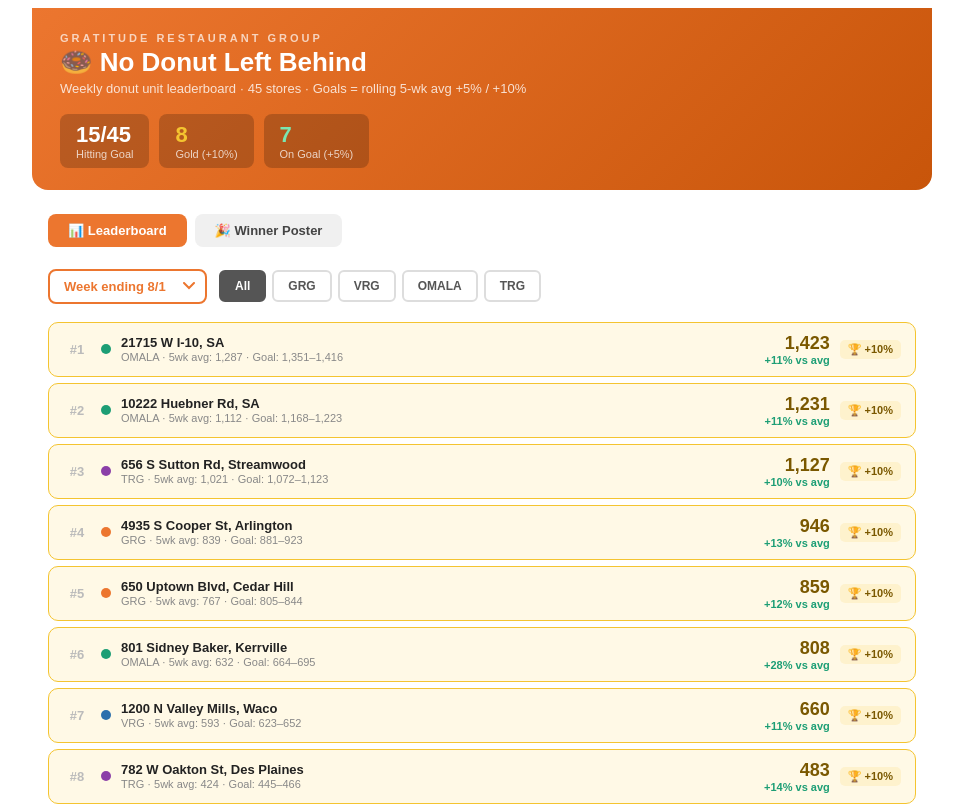
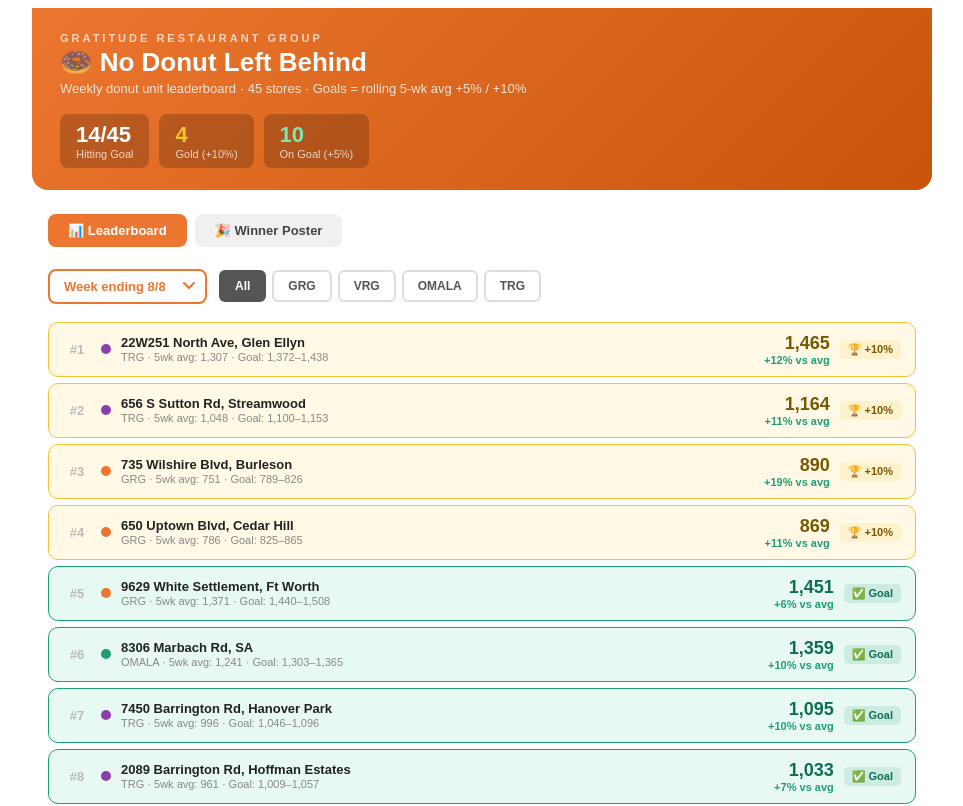
Before and after one commit to anthonyrodriguez-maker/no-donut-left-behind, a React (Create React App) app: page / in a window 1280 px wide. Shown: the top 806 px of the page, without its empty margins (158-1121 px from the left). Built offline with nearby package versions, Linux system fonts and the light colour scheme.

Commit message:
Add week ending 8/8 donut units

```diff
--- a/src/App.js
+++ b/src/App.js
@@ -14,6 +14,7 @@ const WEEKLY_RESULTS = [
   { label:"Week ending 7/18", data:{"301255":1234,"346510":1458,"350093":854,"350918":1063,"350940":935,"351985":1124,"352495":783,"353103":1072,"353792":689,"355059":634,"355680":1039,"355681":522,"356104":701,"356733":1005,"357201":1316,"357430":982,"357649":929,"357958":666,"358035":842,"358705":1518,"358790":1433,"358894":1332,"358909":775,"359470":1050,"359496":1027,"359644":1058,"359888":669,"362644":830,"362967":1001,"363024":863,"363236":874,"363238":894,"363902":1007,"301869":1370,"336862":1007,"340608":384,"344970":1030,"350476":1351,"351868":1034,"353655":727,"354103":1028,"354748":1593,"355784":828,"355830":1607,"363086":876} },
   { label:"Week ending 7/25", data:{"301255":1219,"346510":1302,"350093":792,"350918":991,"350940":879,"351985":1038,"352495":704,"353103":1049,"353792":749,"355059":602,"355680":1042,"355681":593,"356104":628,"356733":906,"357201":1322,"357430":947,"357649":823,"357958":593,"358035":763,"358705":1474,"358790":1144,"358894":1369,"358909":826,"359470":1198,"359496":935,"359644":903,"359888":681,"362644":946,"362967":941,"363024":754,"363236":787,"363238":746,"363902":954,"301869":1409,"336862":946,"340608":492,"344970":1058,"350476":1402,"351868":998,"353655":891,"354103":1025,"354748":1457,"355784":818,"355830":1539,"363086":928} },
   { label:"Week ending 8/1", data:{"301255":1108,"346510":1396,"350093":859,"350918":1066,"350940":946,"351985":1066,"352495":768,"353103":1054,"353792":769,"355059":660,"355680":1000,"355681":575,"356104":670,"356733":957,"357201":1423,"357430":990,"357649":882,"357958":628,"358035":783,"358705":1422,"358790":1266,"358894":1362,"358909":844,"359470":1231,"359496":974,"359644":1006,"359888":808,"362644":862,"362967":966,"363024":744,"363236":864,"363238":739,"363902":1027,"301869":1152,"336862":996,"340608":483,"344970":1127,"350476":1513,"351868":958,"353655":707,"354103":1091,"354748":1417,"355784":886,"355830":1616,"363086":902} },
+  { label:"Week ending 8/8", data:{"301255":1138,"346510":1451,"350093":869,"350918":1080,"350940":930,"351985":1129,"352495":890,"353103":978,"353792":704,"355059":542,"355680":940,"355681":538,"356104":709,"356733":889,"357201":1282,"357430":972,"357649":786,"357958":572,"358035":722,"358705":1497,"358790":1359,"358894":1347,"358909":832,"359470":1103,"359496":941,"359644":934,"359888":562,"362644":818,"362967":876,"363024":702,"363236":863,"363238":834,"363902":1027,"301869":1465,"336862":1095,"340608":430,"344970":1164,"350476":1290,"351868":1033,"353655":790,"354103":1086,"354748":1464,"355784":833,"355830":1556,"363086":910} },
 ];
 
 const NET_COLORS = { GRG:"#EC762F", VRG:"#2C6FAC", OMALA:"#1D9E75", TRG:"#8B3FA8" };
```
